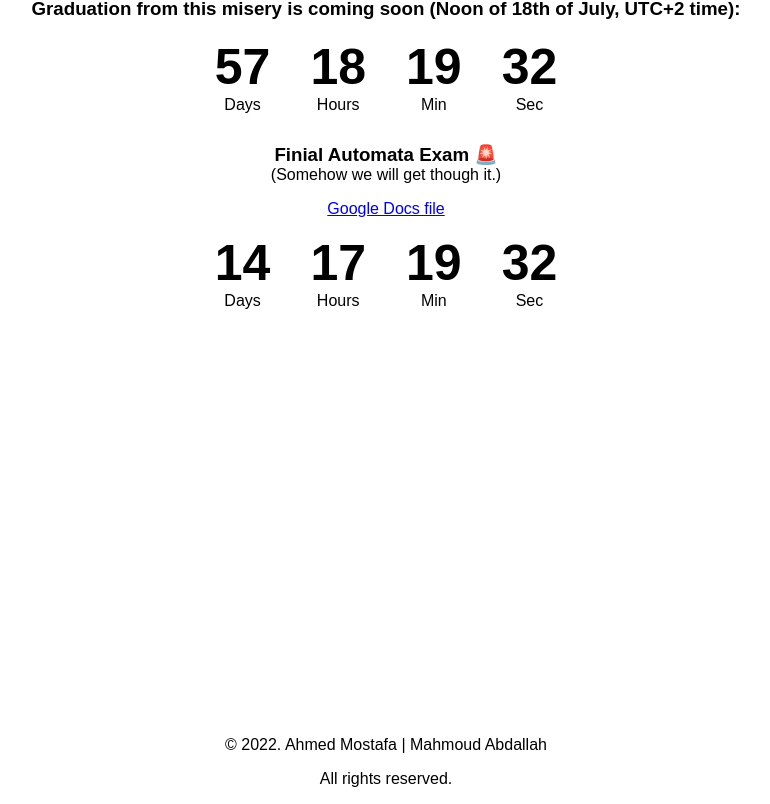
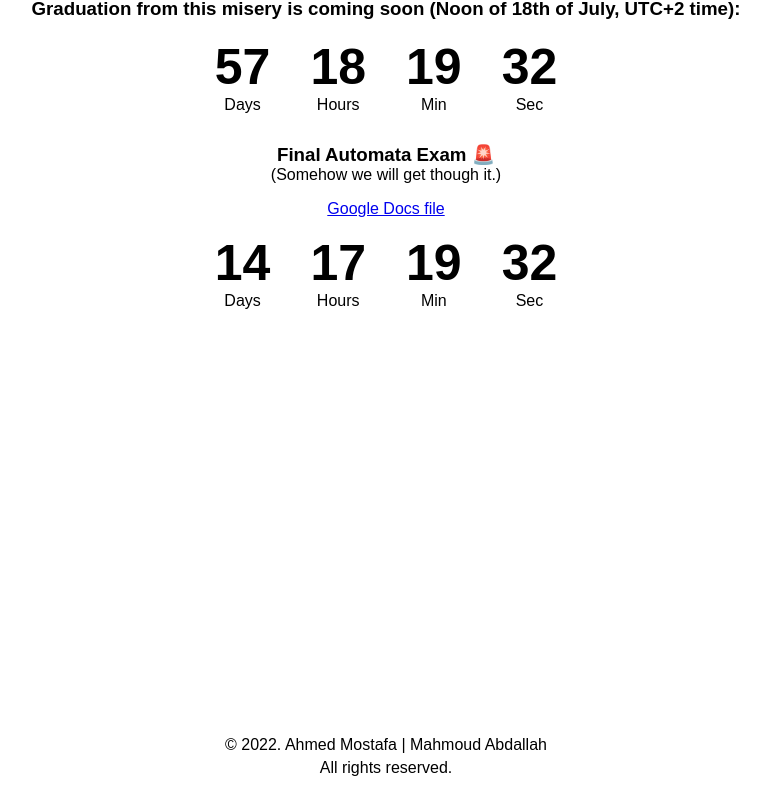
Before and after one commit to geekahmed/Graduation-Countdown, a React (Create React App) app: page / in a window 1280 px wide. Shown: the part 283-1087 px from the top of the page, without its empty margins (254-1024 px from the left). Built offline with nearby package versions, Linux system fonts and the light colour scheme.

Commit message:
change some margins

```diff
--- a/src/App.js
+++ b/src/App.js
@@ -20,7 +20,7 @@ class App extends Component {
           Graduation from this misery is coming soon (Noon of 18th of July, UTC+2 time):
         </h3>
         <Countdown date={`${year}-07-18T17:00:00`} />
-        <h3 className="textPrimary">Finial Automata Exam 🚨</h3>
+        <h3 className="textPrimary">Final Automata Exam 🚨</h3>
         <p className="textPrimary">(Somehow we will get though it.)</p>
         <p><a href="https://docs.google.com/document/d/18Esh8CXDo1HPhuXyoSBZDvLlxBwo89zJabxXo_HUYlA/edit" target="_blank">Google Docs file</a></p>
         <Countdown date={`${year}-06-05T16:00:00`} />
--- a/src/components/Footer.js
+++ b/src/components/Footer.js
@@ -3,8 +3,8 @@ import React from 'react'
 const Footer = () => {
     return (
         <div>
-            <p>© {new Date().getFullYear()}{'.'} <a  className="copyrightLink" href="https://www.linkedin.com/in/geekahmed/">Ahmed Mostafa</a> | <a className="copyrightLink"href="https://www.linkedin.com/in/mahmoud-abdallah-hassan-942227185/">Mahmoud Abdallah</a></p>
-            <p>All rights reserved.</p>
+            <p className='textmarginBottom'>© {new Date().getFullYear()}{'.'} <a  className="copyrightLink" href="https://www.linkedin.com/in/geekahmed/">Ahmed Mostafa</a> | <a className="copyrightLink"href="https://www.linkedin.com/in/mahmoud-abdallah-hassan-942227185/">Mahmoud Abdallah</a></p>
+            <p className='textmarginTop'>All rights reserved.</p>
         </div>
     )
 }
--- a/src/index.css
+++ b/src/index.css
@@ -85,3 +85,10 @@ body {
 .textPrimary{
   margin: 0;
 }
+
+.textmarginBottom{
+  margin-bottom: 0;
+}
+.textmarginTop{
+  margin-top: 5px;
+}
```
